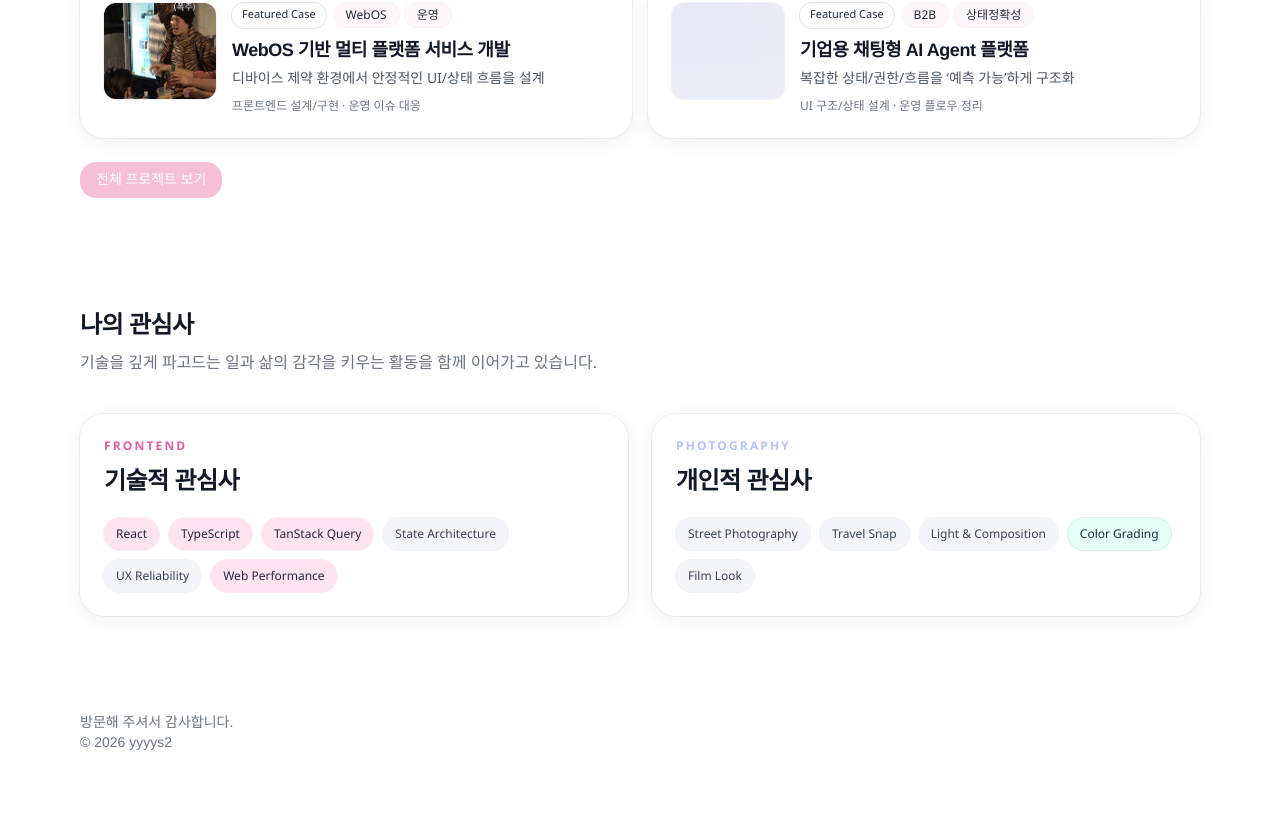
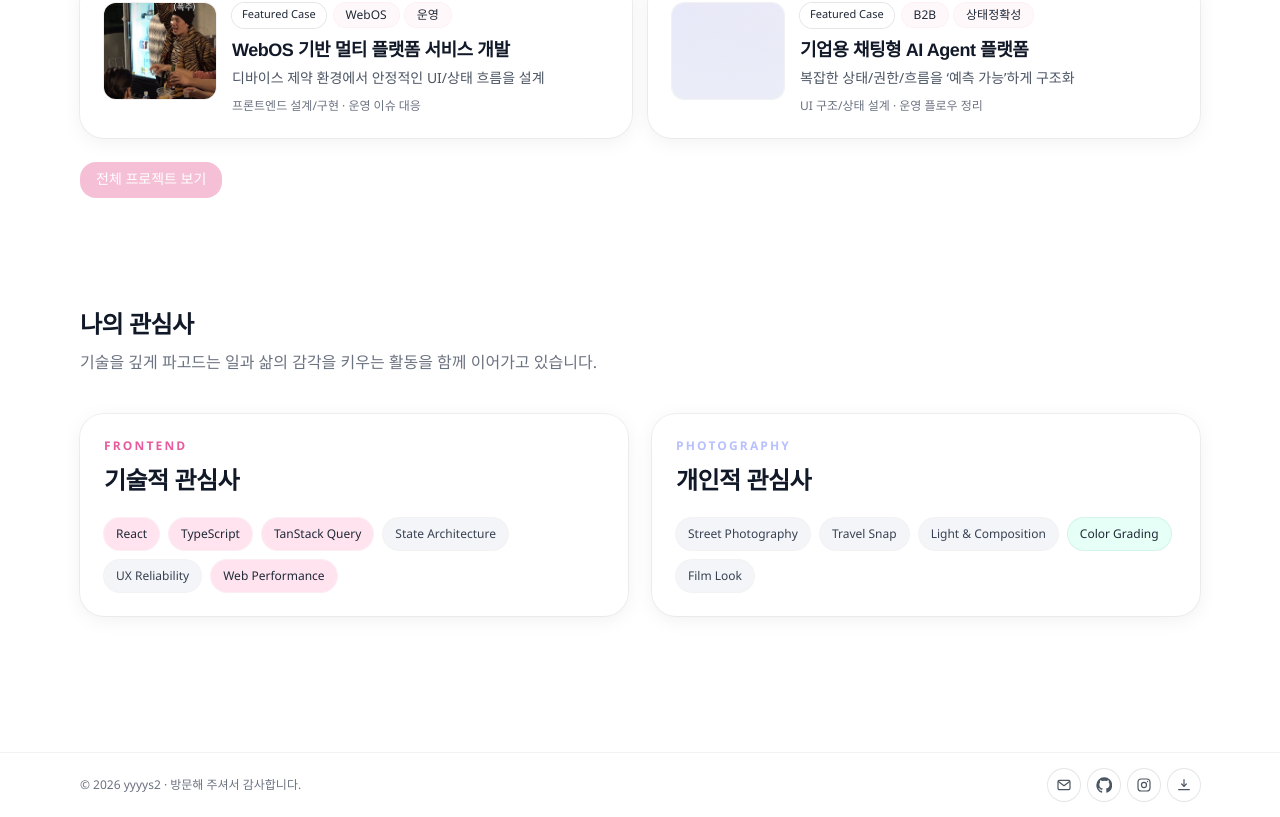
Before and after one commit to yyyys2/portfolio, a React (Vite) app: page / in a window 1280 px wide. Shown: the part 942-1759 px from the top of the page. Before the commit the page ends 1734 px from the top, so only its background shows below. Built offline with nearby package versions, Linux system fonts and the light colour scheme; a web font is replaced by a local one.

Commit message:
refactor(footer): extract footer and social svg icons into reusable components

```diff
--- a/src/App.tsx
+++ b/src/App.tsx
@@ -1,12 +1,12 @@
 import { useEffect, useState } from "react"
 import { AnimatePresence, motion } from "framer-motion"
 import Header from "@/components/ui/Header"
+import Footer from "@/components/ui/Footer"
 import HeroSection from "@/sections/hero/HeroSection"
 import ProfileRegistrationSection from "@/sections/profile/ProfileRegistrationSection"
 import ProjectsSection from "@/sections/projects/ProjectsSection"
 import ReliabilitySection from "@/sections/reliability/ReliabilitySection"
 import ContactSection from "@/sections/contact/ContactSection"
-import { useI18n } from "@/hooks/useI18n.ts"
 import FeaturedProjectSection from "@/sections/home/FeaturedProjectSection"
 import InterestsSection from "@/sections/home/InterestsSection"
 import SkillsSection from "@/sections/skills/SkillsSection"
@@ -32,7 +32,6 @@ function getInitialTheme(): Theme {
 }
 
 export default function App() {
-  const { t } = useI18n()
   const [view, setView] = useState(getViewFromHash)
   const [theme, setTheme] = useState<Theme>(getInitialTheme)
   const [themeTransitionKey, setThemeTransitionKey] = useState(0)
@@ -60,7 +59,7 @@ export default function App() {
   }
 
   return (
-    <main className="relative min-h-screen bg-white text-gray-900 transition-colors dark:bg-neutral-900 dark:text-neutral-100">
+    <main className="relative flex min-h-screen flex-col bg-white text-gray-900 transition-colors dark:bg-neutral-900 dark:text-neutral-100">
       <Header theme={theme} onToggleTheme={toggleTheme} />
       <AnimatePresence>
         <motion.div
@@ -78,6 +77,7 @@ export default function App() {
           }}
         />
       </AnimatePresence>
+      <div className="flex-1">
         {view === "home" && (
           <>
             <HeroSection />
@@ -90,11 +90,8 @@ export default function App() {
         {view === "projects" && <ProjectsSection />}
         {view === "reliability" && <ReliabilitySection />}
         {view === "contact" && <ContactSection />}
-      <footer className="mx-auto max-w-6xl px-4 pb-10 font-display text-sm text-gray-500 dark:text-neutral-400">
-        {t("app.footer.thanks")}
-        <br />
-        {t("app.footer.copyright")}
-      </footer>
+      </div>
+      <Footer />
     </main>
   )
 }
--- /dev/null
+++ b/src/components/icons/DownloadIcon.tsx
@@ -0,0 +1,18 @@
+export default function DownloadIcon() {
+  return (
+    <svg
+      viewBox="0 0 24 24"
+      className="h-4 w-4"
+      fill="none"
+      stroke="currentColor"
+      strokeWidth="1.8"
+      strokeLinecap="round"
+      strokeLinejoin="round"
+      aria-hidden="true"
+    >
+      <path d="M12 4v10" />
+      <path d="m8.5 10.5 3.5 3.5 3.5-3.5" />
+      <path d="M4 19h16" />
+    </svg>
+  )
+}
--- /dev/null
+++ b/src/components/icons/GithubIcon.tsx
@@ -0,0 +1,12 @@
+export default function GithubIcon() {
+  return (
+    <svg
+      viewBox="0 0 24 24"
+      className="h-4 w-4"
+      fill="currentColor"
+      aria-hidden="true"
+    >
+      <path d="M12 .5A11.5 11.5 0 0 0 .5 12.2c0 5.2 3.3 9.7 7.9 11.3.6.1.8-.3.8-.6v-2.2c-3.2.7-3.9-1.6-3.9-1.6-.5-1.4-1.3-1.8-1.3-1.8-1.1-.8.1-.8.1-.8 1.2.1 1.9 1.3 1.9 1.3 1.1 1.9 2.9 1.4 3.6 1.1.1-.8.4-1.4.8-1.7-2.6-.3-5.4-1.3-5.4-6 0-1.3.5-2.4 1.2-3.2-.1-.3-.5-1.5.1-3.2 0 0 1-.3 3.3 1.2a11 11 0 0 1 6 0c2.3-1.5 3.3-1.2 3.3-1.2.7 1.7.3 2.9.1 3.2.8.9 1.2 1.9 1.2 3.2 0 4.7-2.8 5.7-5.5 6 .4.4.8 1.1.8 2.3v3.4c0 .3.2.7.8.6a11.7 11.7 0 0 0 7.9-11.3A11.5 11.5 0 0 0 12 .5Z" />
+    </svg>
+  )
+}
--- /dev/null
+++ b/src/components/icons/InstagramIcon.tsx
@@ -0,0 +1,18 @@
+export default function InstagramIcon() {
+  return (
+    <svg
+      viewBox="0 0 24 24"
+      className="h-4 w-4"
+      fill="none"
+      stroke="currentColor"
+      strokeWidth="1.8"
+      strokeLinecap="round"
+      strokeLinejoin="round"
+      aria-hidden="true"
+    >
+      <rect x="3" y="3" width="18" height="18" rx="5" />
+      <circle cx="12" cy="12" r="3.8" />
+      <circle cx="17.3" cy="6.7" r="1" fill="currentColor" stroke="none" />
+    </svg>
+  )
+}
--- /dev/null
+++ b/src/components/icons/MailIcon.tsx
@@ -0,0 +1,17 @@
+export default function MailIcon() {
+  return (
+    <svg
+      viewBox="0 0 24 24"
+      className="h-4 w-4"
+      fill="none"
+      stroke="currentColor"
+      strokeWidth="1.8"
+      strokeLinecap="round"
+      strokeLinejoin="round"
+      aria-hidden="true"
+    >
+      <rect x="3" y="5" width="18" height="14" rx="2" />
+      <path d="m4 7 8 6 8-6" />
+    </svg>
+  )
+}
--- /dev/null
+++ b/src/components/ui/Footer.tsx
@@ -0,0 +1,73 @@
+import type { ReactNode } from "react"
+import MailIcon from "@/components/icons/MailIcon"
+import GithubIcon from "@/components/icons/GithubIcon"
+import InstagramIcon from "@/components/icons/InstagramIcon"
+import DownloadIcon from "@/components/icons/DownloadIcon"
+import { useI18n } from "@/hooks/useI18n.ts"
+
+export default function Footer() {
+  const { t } = useI18n()
+
+  return (
+    <footer className="mt-10 border-t border-black/5 bg-white/70 dark:border-white/10 dark:bg-neutral-900/70">
+      <div className="mx-auto flex max-w-6xl flex-wrap items-center justify-between gap-3 px-4 py-4 text-xs text-gray-500 dark:text-neutral-400">
+        <p>
+          {t("app.footer.copyright")} · {t("app.footer.thanks")}
+        </p>
+        <div className="flex items-center gap-2">
+          <FooterIconLink href="mailto:bellelaide1005@gmail.com" label="Email">
+            <MailIcon />
+          </FooterIconLink>
+          <FooterIconLink
+            href="https://github.com/yyyys2"
+            label="GitHub"
+            external
+          >
+            <GithubIcon />
+          </FooterIconLink>
+          <FooterIconLink
+            href="https://www.instagram.com/"
+            label="Instagram"
+            external
+          >
+            <InstagramIcon />
+          </FooterIconLink>
+          <FooterIconLink
+            href={`${import.meta.env.BASE_URL}assets/resume/yunyeong_kim_resume.pdf`}
+            label="Resume PDF"
+            download
+          >
+            <DownloadIcon />
+          </FooterIconLink>
+        </div>
+      </div>
+    </footer>
+  )
+}
+
+function FooterIconLink({
+  href,
+  label,
+  children,
+  external = false,
+  download = false,
+}: {
+  href: string
+  label: string
+  children: ReactNode
+  external?: boolean
+  download?: boolean
+}) {
+  return (
+    <a
+      href={href}
+      aria-label={label}
+      title={label}
+      {...(external ? { target: "_blank", rel: "noreferrer" } : {})}
+      {...(download ? { download: true } : {})}
+      className="inline-flex h-8 w-8 items-center justify-center rounded-full bg-white text-gray-600 ring-1 ring-black/10 transition hover:bg-primary-soft hover:text-primary-strong dark:bg-neutral-800 dark:text-neutral-300 dark:ring-white/10 dark:hover:bg-neutral-700"
+    >
+      {children}
+    </a>
+  )
+}
```
Also changed, not shown: 1 other file (tests, documents, lock files or other folders). Lines whose indentation alone changed are shown as unchanged.
